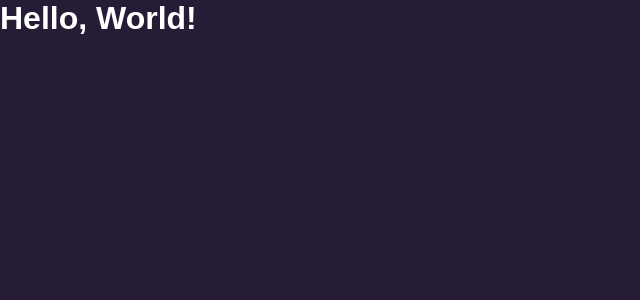
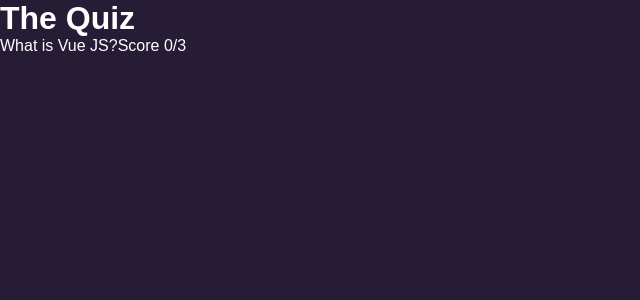
Before and after one commit to drummer-Yurii/quiz-app, a Vue app: page / in a window 1280 px wide. Shown: the top 300 px of the page, without its empty margins (0-640 px from the left). Built offline with nearby package versions, Linux system fonts and the light colour scheme.

Commit message:
display quiz

```diff
--- a/src/App.vue
+++ b/src/App.vue
@@ -70,7 +70,15 @@
 </script>
 
 <template>
-  <h1>Hello, World!</h1>
+  <main class="app">
+    <h1>The Quiz</h1>
+    <section class="quiz">
+      <div class="quiz-info">
+        <span class="question">{{ getCurrentQuestion.question }}</span>
+        <span class="score">Score {{ score }}/{{ questions.length }}</span>
+      </div>
+    </section>
+  </main>
 </template>
 
 <style>
```
